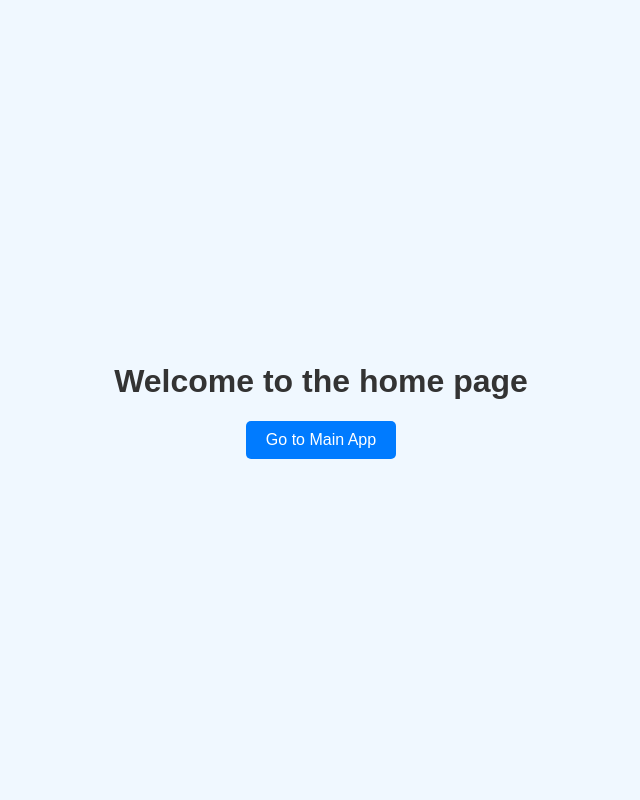
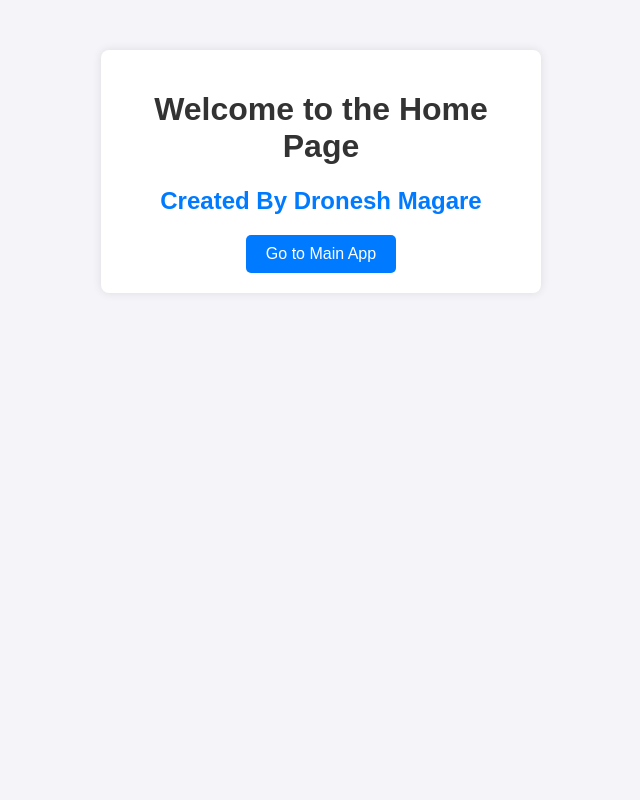
Before and after one commit to Dronesh77/Student-Performance-Predictor, a Flask app: page / in a window 1280 px wide. Shown: the whole page, without its empty margins (319-959 px from the left). Run offline with Flask 3, Linux system fonts and the light colour scheme.

Commit message:
Added css file

```diff
--- /dev/null
+++ b/templates/css/styles.css
@@ -0,0 +1,73 @@
+body {
+    font-family: Arial, sans-serif;
+    background-color: #f4f4f9;
+    margin: 0;
+    padding: 0;
+}
+
+.login, .center {
+    width: 400px;
+    margin: 50px auto;
+    padding: 20px;
+    background-color: #fff;
+    box-shadow: 0 0 10px rgba(0, 0, 0, 0.1);
+    border-radius: 8px;
+    text-align: center;
+}
+
+h1 {
+    color: #333;
+}
+
+h2 {
+    color: #007bff;
+}
+
+.form-label {
+    margin-bottom: 5px;
+    font-weight: bold;
+    color: #555;
+    display: block;
+    text-align: left;
+}
+
+.form-control {
+    width: 100%;
+    padding: 10px;
+    margin-bottom: 15px;
+    border: 1px solid #ddd;
+    border-radius: 4px;
+}
+
+.form-control:focus {
+    border-color: #007bff;
+}
+
+.btn-primary {
+    width: 100%;
+    padding: 10px;
+    background-color: #007bff;
+    border: none;
+    color: #fff;
+    font-size: 16px;
+    cursor: pointer;
+    border-radius: 4px;
+}
+
+.btn-primary:hover {
+    background-color: #0056b3;
+}
+
+.btn {
+    text-decoration: none;
+    color: white;
+    background-color: #007bff;
+    padding: 10px 20px;
+    border-radius: 5px;
+    transition: background-color 0.3s;
+    display: inline-block;
+}
+
+.btn:hover {
+    background-color: #0056b3;
+}
--- a/templates/index.html
+++ b/templates/index.html
@@ -1,39 +1,19 @@
 <!DOCTYPE html>
 <html lang="en">
+
 <head>
     <meta charset="UTF-8">
     <meta name="viewport" content="width=device-width, initial-scale=1.0">
     <title>Home Page</title>
-    <style>
-        body {
-            font-family: Arial, sans-serif;
-            background-color: #f0f8ff;
-            margin: 0;
-            padding: 0;
-            display: flex;
-            justify-content: center;
-            align-items: center;
-            height: 100vh;
-            flex-direction: column;
-        }
-        h1 {
-            color: #333;
-        }
-        a {
-            text-decoration: none;
-            color: white;
-            background-color: #007bff;
-            padding: 10px 20px;
-            border-radius: 5px;
-            transition: background-color 0.3s;
-        }
-        a:hover {
-            background-color: #0056b3;
-        }
-    </style>
+    <link rel="stylesheet" href="css/styles.css">
 </head>
+
 <body>
-    <h1>Welcome to the home page</h1>
-    <a href="{{ url_for('predict_datapoint') }}">Go to Main App</a>
+    <div class="center">
+        <h1>Welcome to the Home Page</h1>
+        <h2>Created By Dronesh Magare</h2>
+        <a class="btn" href="{{ url_for('predict_datapoint') }}">Go to Main App</a>
+    </div>
 </body>
+
 </html>
```
Also changed, not shown: templates/home.html (+32 -128 lines).
